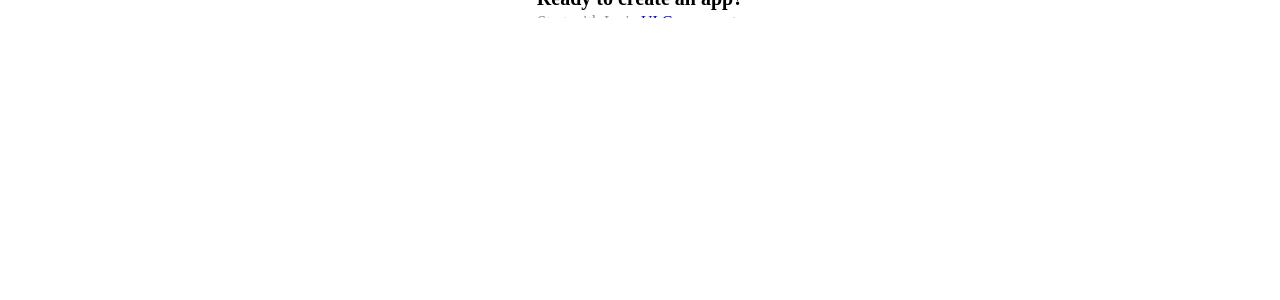
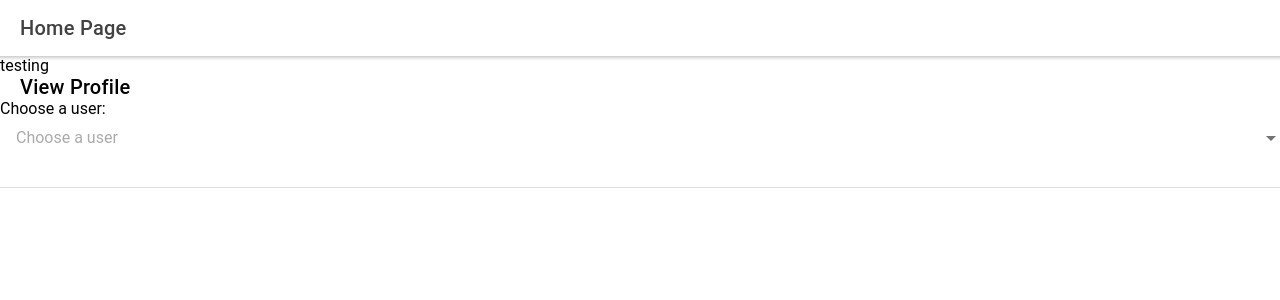
Before and after one commit to aoneahsan/aws-amplify-cp, a React (Create React App) app: page /home in a window 1280 px wide. Shown: the top 300 px of the page. Built offline with nearby package versions, Linux system fonts and the light colour scheme.

Commit message:
recoil-cp - before moving to https://github.com/jacques-blom/recoil-course, taking backup

```diff
--- a/src/AppEntryPoint.tsx
+++ b/src/AppEntryPoint.tsx
@@ -1,4 +1,26 @@
 import AppHOCWrappers from './AppHOCWrappers';
+import { setupIonicReact } from '@ionic/react';
+
+/* Core CSS required for Ionic components to work properly */
+import '@ionic/react/css/core.css';
+
+/* Basic CSS for apps built with Ionic */
+import '@ionic/react/css/normalize.css';
+import '@ionic/react/css/structure.css';
+import '@ionic/react/css/typography.css';
+
+/* Optional CSS utils that can be commented out */
+import '@ionic/react/css/padding.css';
+import '@ionic/react/css/float-elements.css';
+import '@ionic/react/css/text-alignment.css';
+import '@ionic/react/css/text-transformation.css';
+import '@ionic/react/css/flex-utils.css';
+import '@ionic/react/css/display.css';
+
+/* Theme variables */
+import './theme/variables.css';
+
+setupIonicReact();
 
 // Use this to add global listeners etc (where state is not needed), if state is needed then use "ZaionsApp.tsx"
 const AppEntryPoint: React.FC = () => (
--- a/src/components/ExploreContainer.css
+++ /dev/null
@@ -1,24 +0,0 @@
-.container {
-  text-align: center;
-  position: absolute;
-  left: 0;
-  right: 0;
-  top: 50%;
-  transform: translateY(-50%);
-}
-
-.container strong {
-  font-size: 20px;
-  line-height: 26px;
-}
-
-.container p {
-  font-size: 16px;
-  line-height: 22px;
-  color: #8c8c8c;
-  margin: 0;
-}
-
-.container a {
-  text-decoration: none;
-}
--- a/src/components/ExploreContainer.tsx
+++ /dev/null
@@ -1,14 +0,0 @@
-import './ExploreContainer.css';
-
-interface ContainerProps { }
-
-const ExploreContainer: React.FC<ContainerProps> = () => {
-  return (
-    <div className="container">
-      <strong>Ready to create an app?</strong>
-      <p>Start with Ionic <a target="_blank" rel="noopener noreferrer" href="https://ionicframework.com/docs/components">UI Components</a></p>
-    </div>
-  );
-};
-
-export default ExploreContainer;
--- a/src/pages/Home.tsx
+++ b/src/pages/Home.tsx
@@ -1,22 +1,108 @@
-import { IonContent, IonHeader, IonPage, IonTitle, IonToolbar } from '@ionic/react';
-import ExploreContainer from '../components/ExploreContainer';
+import {
+  IonCol,
+  IonContent,
+  IonGrid,
+  IonHeader,
+  IonItemDivider,
+  IonPage,
+  IonRow,
+  IonSelect,
+  IonSelectOption,
+  IonText,
+  IonTitle,
+  IonToolbar,
+} from '@ionic/react';
 import './Home.css';
+import { atom, selectorFamily, useRecoilState, useRecoilValue } from 'recoil';
+import { Suspense } from 'react';
+
+const userIdState = atom<number | undefined>({
+  key: 'userId',
+  default: undefined,
+});
+
+type UserDataType = { name: string; phone: string };
+
+const userDataSelectorFamily = selectorFamily<
+  UserDataType | null,
+  number | undefined
+>({
+  key: 'userDataSelectorFamily_key',
+  get:
+    (userIdPassed) =>
+    async ({ get }) => {
+      const userId = get(userIdState);
+      console.log({ userIdPassed, userId });
+      if (!userIdPassed) return null;
+
+      const result = (await fetch(
+        `https://jsonplaceholder.typicode.com/users/${userIdPassed}`
+      ).then((res) => res.json())) as UserDataType;
+
+      return result;
+    },
+});
+
+const UserDataComp = ({ userId }: { userId: number }) => {
+  const userData = useRecoilValue(userDataSelectorFamily(userId));
+  return (
+    <>
+      {userId !== undefined && userData && (
+        <IonGrid>
+          <IonRow>
+            <IonCol size='6'>
+              <IonTitle>User data:</IonTitle>
+              <IonText>
+                <b>Name:</b> {userData.name}
+              </IonText>
+            </IonCol>
+            <IonCol size='6'>
+              <IonText>
+                <b>Phone:</b> {userData.phone}
+              </IonText>
+            </IonCol>
+          </IonRow>
+        </IonGrid>
+      )}
+    </>
+  );
+};
 
 const Home: React.FC = () => {
+  const [userId, setUserId] = useRecoilState(userIdState);
   return (
     <IonPage>
       <IonHeader>
         <IonToolbar>
-          <IonTitle>Blank</IonTitle>
+          <IonTitle>Home Page</IonTitle>
         </IonToolbar>
       </IonHeader>
-      <IonContent fullscreen>
-        <IonHeader collapse="condense">
-          <IonToolbar>
-            <IonTitle size="large">Blank</IonTitle>
-          </IonToolbar>
-        </IonHeader>
-        <ExploreContainer />
+      <IonContent>
+        <IonText>testing</IonText>
+        <IonTitle>View Profile</IonTitle>
+        <IonText>Choose a user:</IonText>
+        <IonSelect
+          placeholder='Choose a user'
+          value={userId}
+          onIonChange={(event) => {
+            console.dir({ event });
+            if (event.detail && event.detail.value) {
+              if (typeof event.detail.value === 'number') {
+                const value = event.detail.value;
+                setUserId(value);
+              }
+            }
+          }}
+          itemType='number'
+        >
+          <IonSelectOption value={1}>User 1</IonSelectOption>
+          <IonSelectOption value={2}>User 2</IonSelectOption>
+          <IonSelectOption value={3}>User 3</IonSelectOption>
+        </IonSelect>
+        <IonItemDivider />
+        <Suspense fallback={<>Loading...</>}>
+          {userId && <UserDataComp userId={userId} />}
+        </Suspense>
       </IonContent>
     </IonPage>
   );
```
